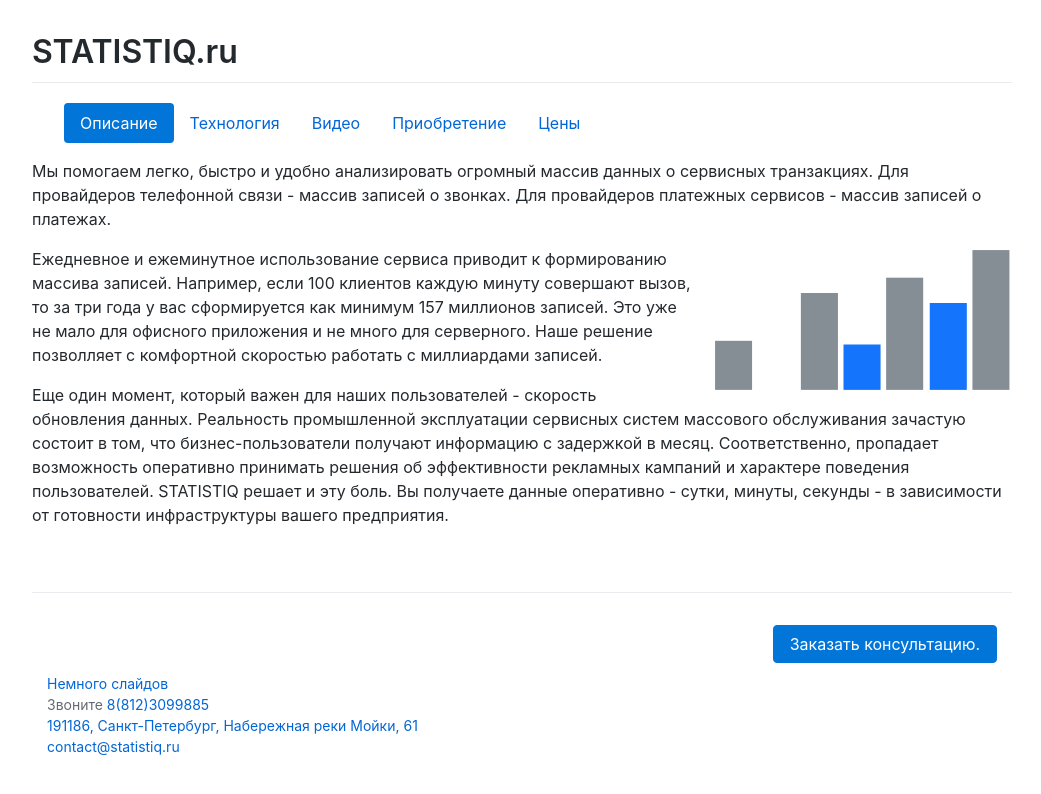
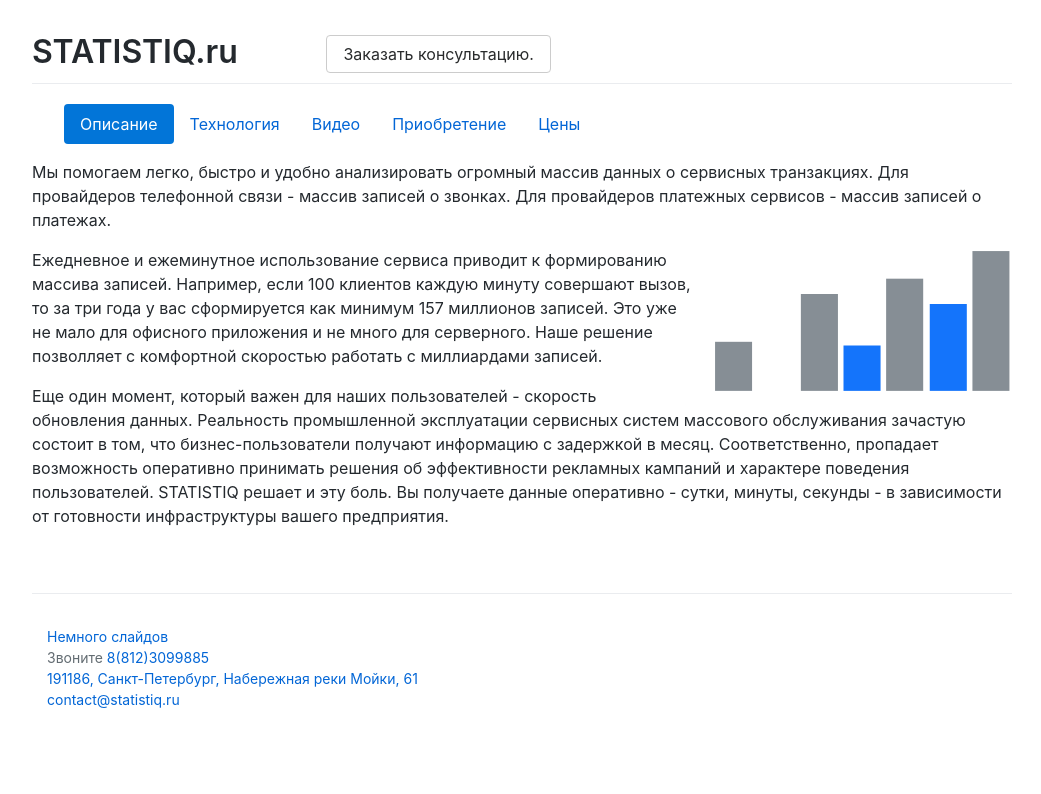
Before and after one commit to mixelson/statistiq.ru, a plain HTML site: page index.html in a window 1280 px wide. Shown: the whole page, without its empty margins (118-1159 px from the left). Drawn offline with nearby package versions, Linux system fonts and the light colour scheme.

Commit message:
restyle button

```diff
--- a/index.html
+++ b/index.html
@@ -29,7 +29,14 @@
     <div class="container-lg px-3 my-5 markdown-body">
 
 
-      <h1 id="statistiqru">STATISTIQ.ru</h1>
+      <h1 id="statistiqru">STATISTIQ.ru
+        &nbsp;
+        &nbsp;
+        &nbsp;
+        &nbsp;
+        &nbsp;
+          <button type="button" class="btn btn-secondary" style="text-align: right;" onclick="location.href='mailto:contact@statistiq.ru?subject=Заказ%20консультацию.&body=Добрый%20день%21%0D%0DПрошу%20предоставить%20консультацию%20по%20продукту%20STATISTIQ'">Заказать консультацию.</button>
+      </h1>
 
 
 
@@ -105,9 +112,6 @@
 
     <footer class="footer">
       <div class="container">
-        <p style="text-align: right;">
-          <button type="button" class="btn btn-primary" style="text-align: right;" onclick="location.href='mailto:contact@statistiq.ru?subject=Заказ%20консультацию.&body=Добрый%20день%21%0D%0DПрошу%20предоставить%20консультацию%20по%20продукту%20STATISTIQ'">Заказать консультацию.</button>
-        </p>
         <p class="text-muted">
           <a href="STATISTIQ.pdf" target="_blank">Немного слайдов</a><br>
           Звоните <a href="tel:+78123099885">8(812)3099885</a><br>
```
